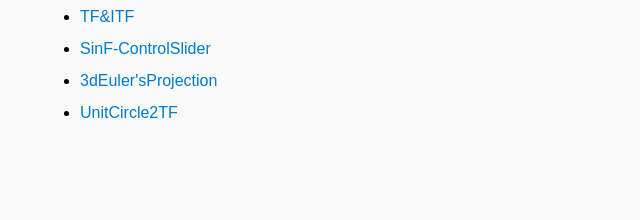
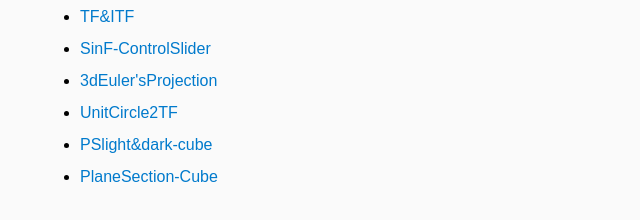
Before and after one commit to Brevis14/MathBox-Mathematical-Interaction, a plain HTML site: page index.html in a window 1280 px wide. Shown: the part 120-340 px from the top of the page, without its empty margins (0-640 px from the left). Drawn offline with Linux system fonts and the light colour scheme.

Commit message:
index.html

```diff
--- a/index.html
+++ b/index.html
@@ -18,6 +18,8 @@
     <li><a href="SinF-ControlSlider.html" target="_blank">SinF-ControlSlider</a></li>
     <li><a href="3dEuler'sProjection.html" target="_blank">3dEuler'sProjection</a></li>
     <li><a href="UnitCircle2TF.html" target="_blank">UnitCircle2TF</a></li>
+    <li><a href="PSlight&dark-cube.html" target="_blank">PSlight&dark-cube</a></li>
+    <li><a href="PlaneSection-Cube.html" target="_blank">PlaneSection-Cube</a></li>
   </ul>
 </body>
 </html>
```
